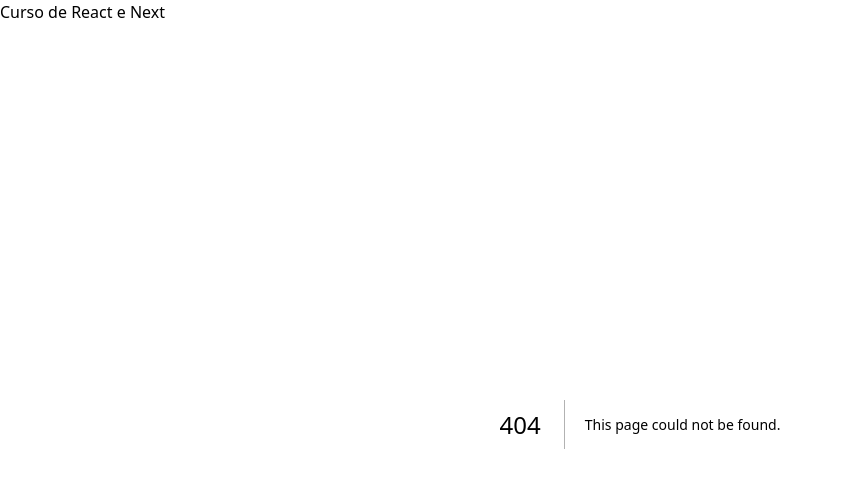
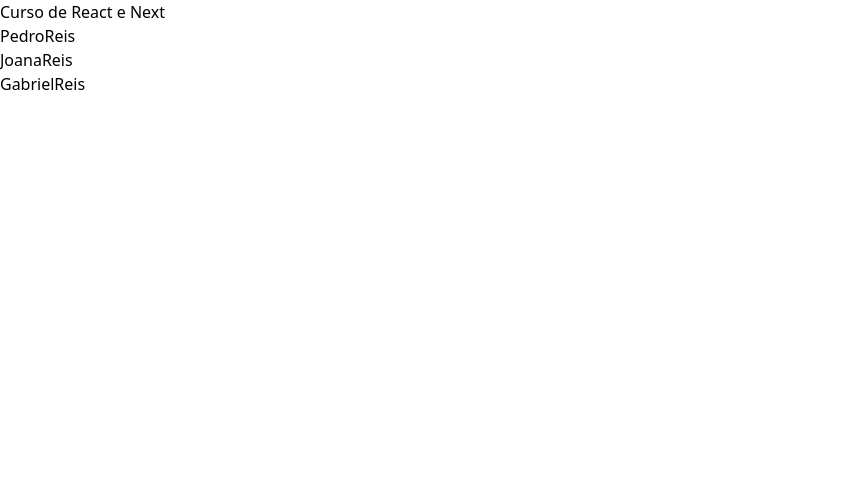
Before and after one commit to Davidjean23reis/lateste1, a Next.js app: page /comunicacao/direta in a window 1280 px wide. Before the commit this address had no page. Shown: the top 488 px of the page, without its empty margins (0-843 px from the left). Built offline with nearby package versions, Linux system fonts and the light colour scheme.

Commit message:
Comunicação Direta

```diff
--- /dev/null
+++ b/components/direta/Filho.jsx
@@ -0,0 +1,8 @@
+export default function Filho(props) {
+    return (
+        <div style={{ display: "flex", alignItems: "center" }}>
+            <h3>{props.nome}</h3>
+            <h2>{props.familia}</h2>
+        </div>
+    )
+}
--- /dev/null
+++ b/components/direta/Pai.jsx
@@ -0,0 +1,12 @@
+import Filho from "./Filho"
+
+export default function Pai(props) {
+    return (
+        <div>
+
+           <Filho nome="Pedro"familia="Reis"/>
+           <Filho nome="Joana"familia="Reis"/>
+           <Filho nome="Gabriel"familia="Reis"/>
+        </div>
+    )
+}
--- /dev/null
+++ b/src/pages/comunicacao/direta.jsx
@@ -0,0 +1,9 @@
+import Pai from "../../../components/direta/pai";
+
+export default function direta() {
+    return (
+        <div>
+            <Pai familia="Reis" />
+        </div>
+    )
+}
```
